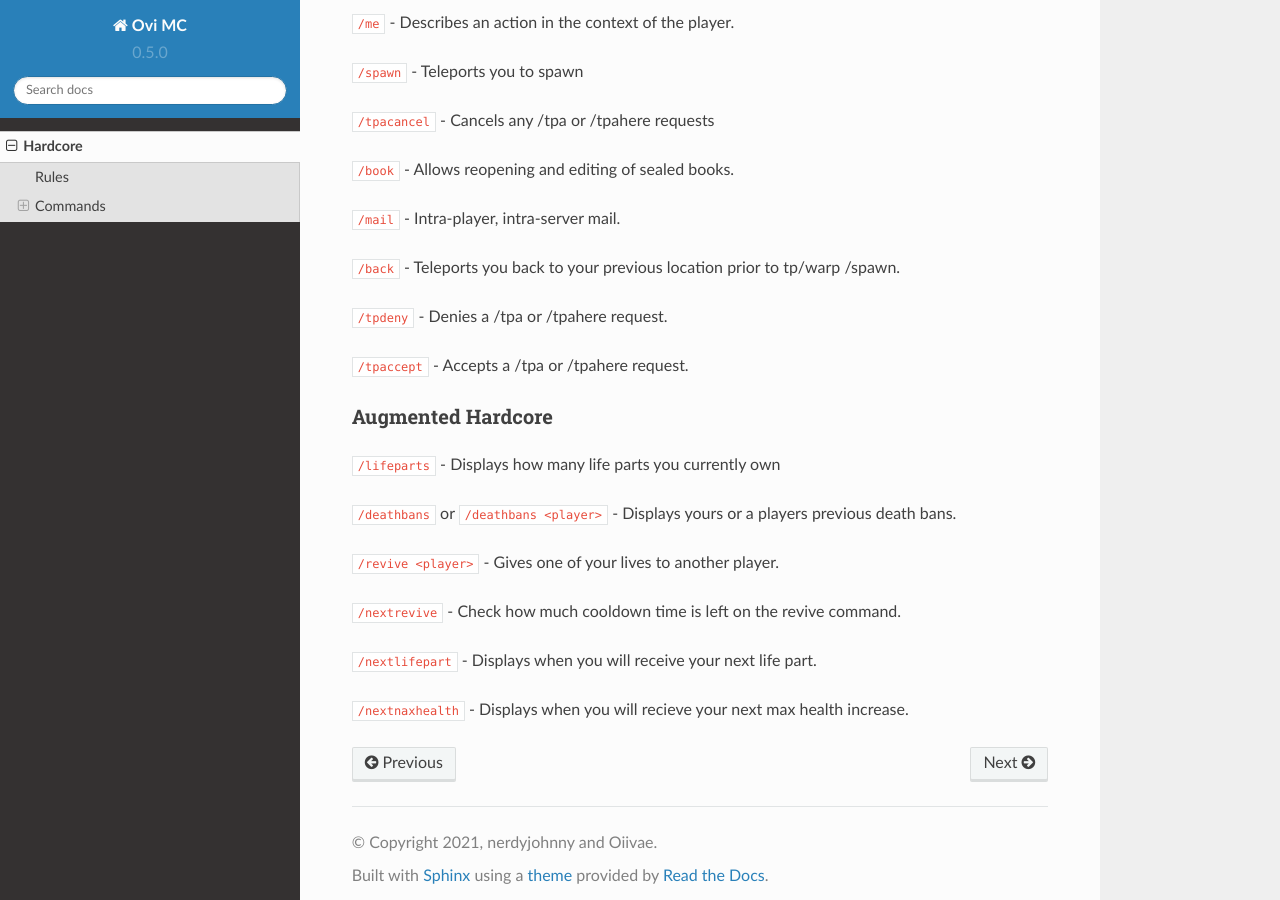
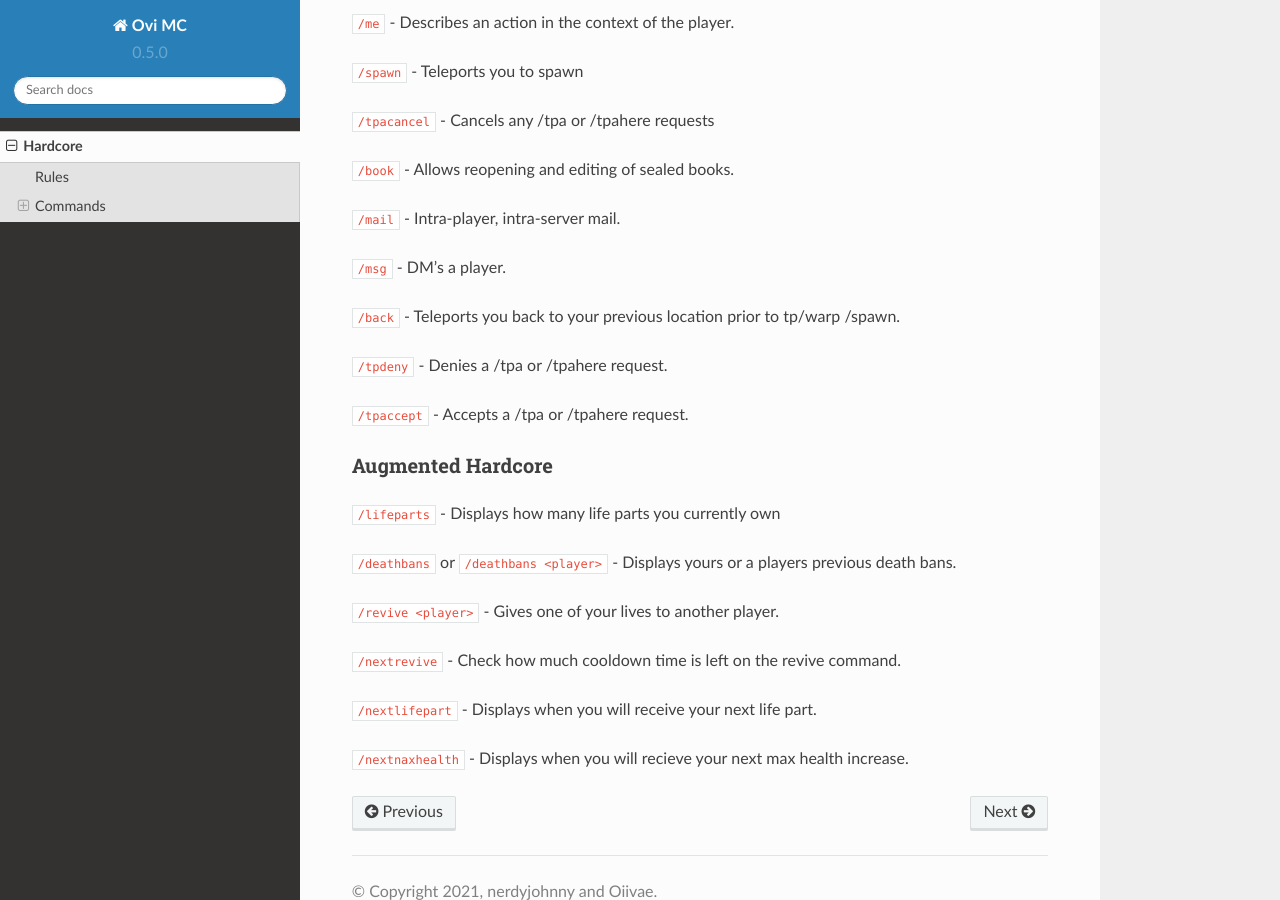
Before and after one commit to nerdyjohnny/ovidoc, a Sphinx documentation site: the page built from docs/source/hardcore.rst, in a window 1280 px wide and 900 px high, scrolled down 2124 px. Built offline with Sphinx 7.4.7 and the Read the Docs theme 2.0.0, drawn with Linux system fonts in a browser that asks for light colours.

Commit message:
Update hardcore.rst

```diff
--- a/docs/source/hardcore.rst
+++ b/docs/source/hardcore.rst
@@ -83,6 +83,8 @@ Essentials
 
 ``/mail`` - Intra-player, intra-server mail.
 
+``/msg`` - DM's a player.
+
 ``/back`` - Teleports you back to your previous location prior to tp/warp
 /spawn.
 
```
